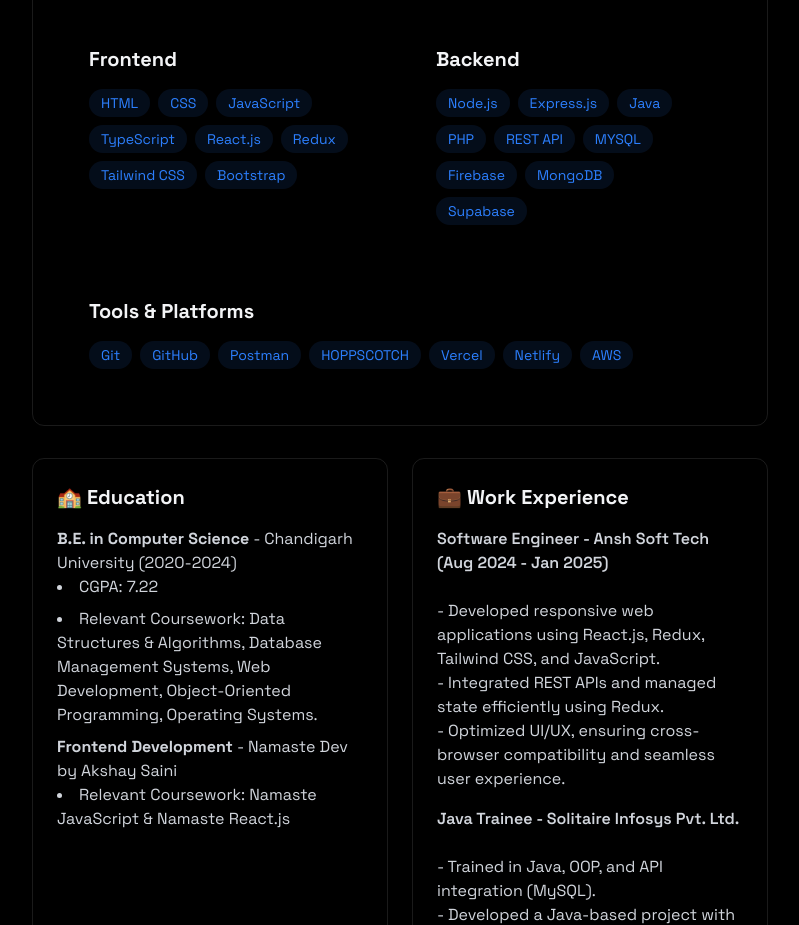
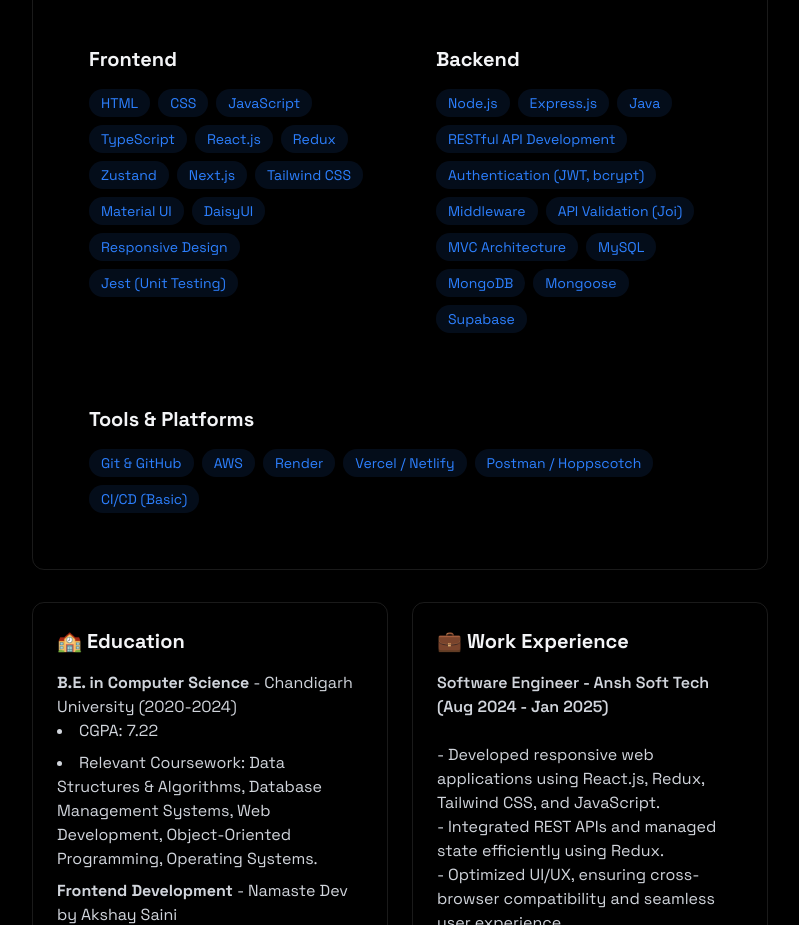
Before and after one commit to RamitRoshan/ramitroshan-portfolio, a React (Vite) app: page / in a window 1280 px wide. Shown: the part 1080-2005 px from the top of the page, without its empty margins (240-1039 px from the left). Built offline with nearby package versions, Linux system fonts and the light colour scheme.

Commit message:
Added new skills in frontend and backend section, update README

```diff
--- a/src/components/sections/About.jsx
+++ b/src/components/sections/About.jsx
@@ -8,13 +8,41 @@
     "TypeScript",
     "React.js",
     "Redux",
+    "Zustand",
+    "Next.js",
     "Tailwind CSS",
-    "Bootstrap",
+    "Material UI",
+    "DaisyUI",
+    "Responsive Design",
+    "Jest (Unit Testing)"
   ];
 
-  const backendSkills = ["Node.js", "Express.js", "Java", "PHP" ,"REST API", "MYSQL","Firebase", "MongoDB", "Supabase"];
+  const backendSkills = [
+  "Node.js",
+  "Express.js",
+  "Java",
+  "RESTful API Development",
+  "Authentication (JWT, bcrypt)",
+  "Middleware",
+  "API Validation (Joi)",
+  "MVC Architecture",
 
-  const toolsAndPlatforms = ["Git","GitHub","Postman", "HOPPSCOTCH","Vercel","Netlify","AWS"];
+  // Databases & ORMs/ODMs
+  "MySQL",
+  "MongoDB",
+  "Mongoose",
+  "Supabase"
+  ];
+
+
+  const toolsAndPlatforms = [
+  "Git & GitHub",
+  "AWS",
+  "Render",
+  "Vercel / Netlify",
+  "Postman / Hoppscotch",
+  "CI/CD (Basic)"
+  ];
 
   return (
     <section
```
Also changed, not shown: 1 other file (tests, documents, lock files or other folders).
